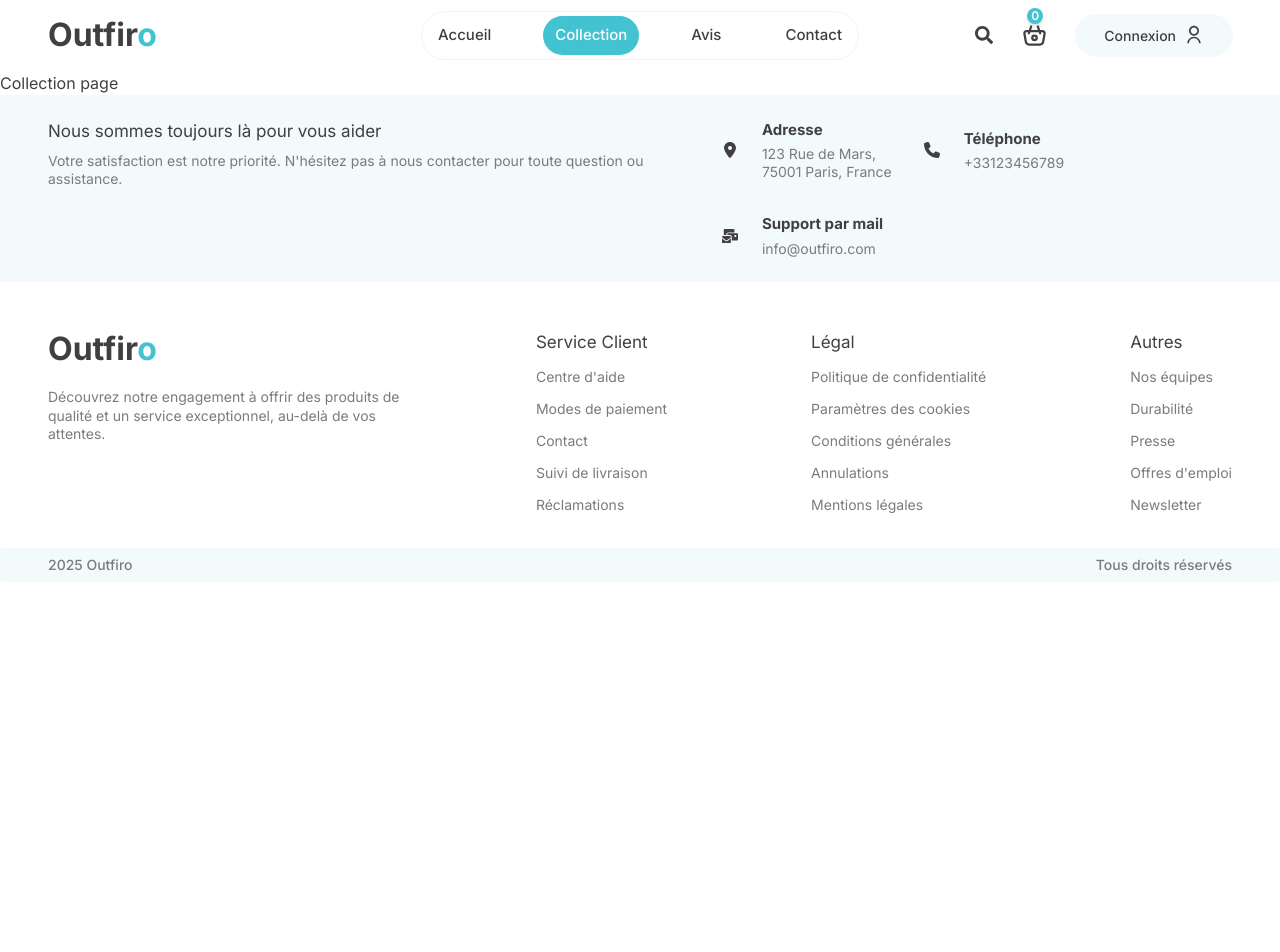
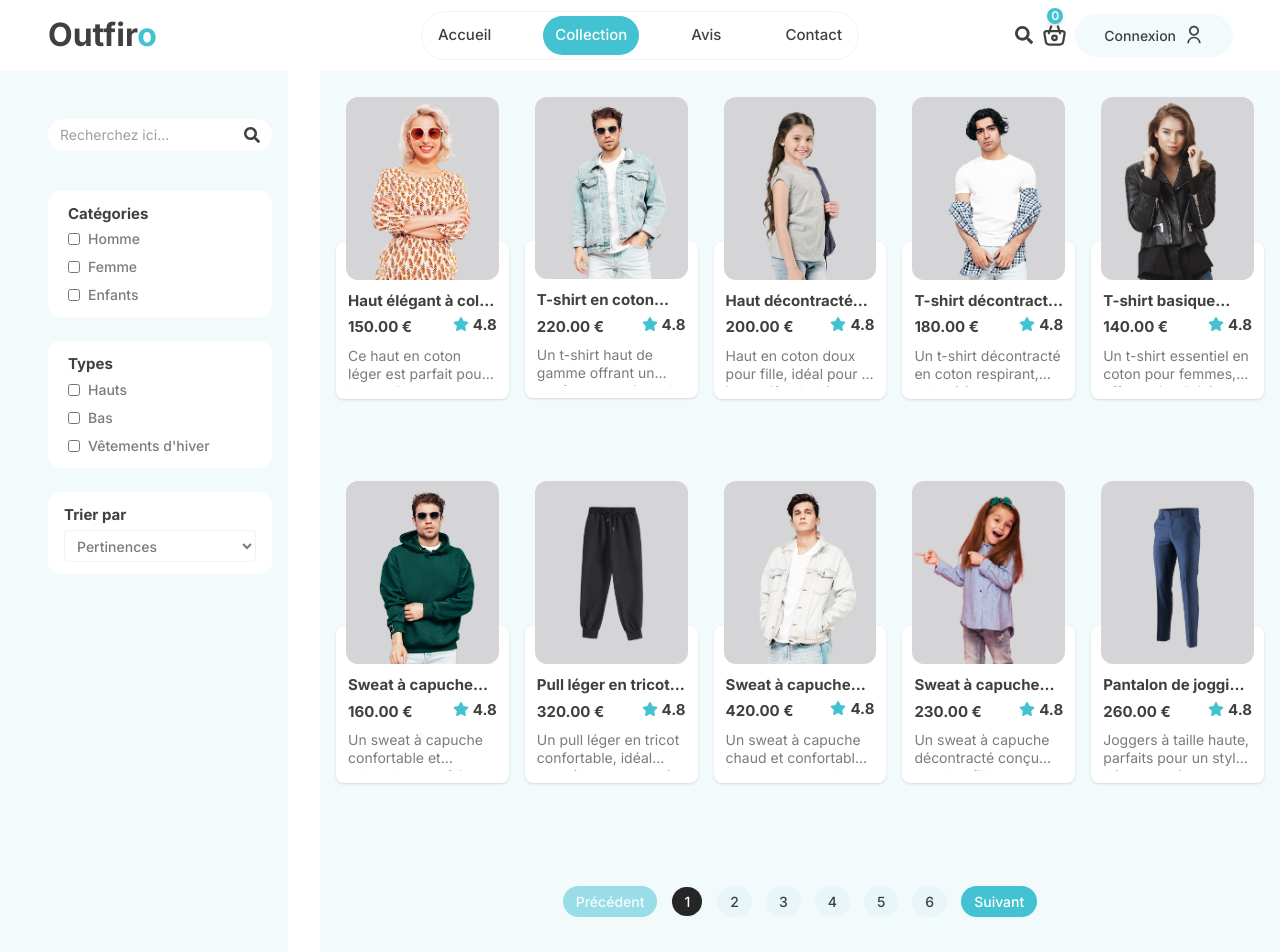
Before and after one commit to Magfoxx/E-commerce, a React (Vite) app in the folder frontend/: page /collection in a window 1280 px wide. Shown: the top 952 px of the page. Before the commit the page ends 800 px from the top, so only its background shows below. Built offline with nearby package versions, Linux system fonts and the light colour scheme.

Commit message:
Ajout de la page Collection, du composant ShopContext + ShowSearch et ajout des fonctionnalités de recherche par filtre.

```diff
--- a/frontend/src/App.jsx
+++ b/frontend/src/App.jsx
@@ -17,7 +17,7 @@ const App = () => {
         <Route path="/product/:productId" element={<Product />} />
         <Route path="/testimonials" element={<Testimonials />} />
       </Routes>
-      <Footer />
+      {/* <Footer /> */}
     </main>
   );
 };
--- a/frontend/src/assets/data.js
+++ b/frontend/src/assets/data.js
@@ -127,11 +127,11 @@ export const products = [
     },
     {
         _id: "6",
-        name: "T-shirt graphique pour enfants",
-        description: "T-shirt graphique amusant et coloré, parfait pour jouer en extérieur et partir à l'aventure.",
+        name: "Sweat à capuche classique pour hommes",
+        description: "Un sweat à capuche confortable et polyvalent, parfait pour un style décontracté. Fabriqué avec un tissu doux et respirant.",
         price: 160,
         image: [img6],
-        category: "Enfants",
+        category: "Homme",
         subCategory: "Vêtements d'hiver",
         sizes: ["XS", "S", "M"],
         date: 1716623345448,
--- a/frontend/src/components/Header.jsx
+++ b/frontend/src/components/Header.jsx
@@ -1,14 +1,16 @@
-import React, { useState } from "react";
+import React, { useState, useContext } from "react";
 import { Link } from "react-router-dom";
 import Navbar from "./Navbar";
 import { FaBarsStaggered, FaRegCircleUser } from "react-icons/fa6";
 import { FaSearch } from "react-icons/fa";
 import { TbBasket, TbUserCircle } from "react-icons/tb";
 import { RiUserLine } from "react-icons/ri";
+import { ShopContext } from "../context/ShopContext";
 
 const Header = () => {
-  const [token, setToken] = useState("");
+  const {token} = useContext(ShopContext)
   const [menuOpened, setMenuOpened] = useState(false);
+
   const toggleMenu = () => setMenuOpened((prev) => !prev);
 
   return (
@@ -33,7 +35,7 @@ const Header = () => {
         </div>
 
         {/* Boutton coté droit */}
-        <div className="flex-1 flex items-center justify-end gap-x-7 xs:gap-x-8">
+        <div className="flex-1 flex items-center justify-end gap-x-2 xs:gap-x-8">
           {/* menu toggle */}
           <FaBarsStaggered
             onClick={toggleMenu}
--- a/frontend/src/components/Item.jsx
+++ b/frontend/src/components/Item.jsx
@@ -5,7 +5,7 @@ const Item = ({ product }) => {
   return (
     <div className="bottom-12 relative">
       {/* Image */}
-      <Link className="flexCenter relative top-12 overflow-hidden pb-3 rounded-t-2xl">
+      <Link to={`/product/${product._id}`} className="flexCenter relative top-12 overflow-hidden m-2.5 rounded-xl">
         <img src={product.image[0]} alt={product.name} />
       </Link>
       {/* Info */}
@@ -15,10 +15,10 @@ const Item = ({ product }) => {
           <h5 className="h5 pr-2">{product.price}.00 €</h5>
           <div className="flex items-baseline gap-x-1">
             <FaStar className="text-secondary" />
-            <h5 className="h5 relative bottom-0">4.8</h5>
+            <h5 className="h5 relative bottom-0.5">4.8</h5>
           </div>
         </div>
-        <p className="line-clamp-2 py-0.5">{product.description}</p>
+        <p className="line-clamp-2 py-1">{product.description}</p>
       </div>
     </div>
   );
--- /dev/null
+++ b/frontend/src/components/ShowSearch.jsx
@@ -0,0 +1,39 @@
+import { useContext, useEffect, useState } from "react";
+import { ShopContext } from "../context/ShopContext";
+import { useLocation } from "react-router-dom";
+import { FaSearch } from "react-icons/fa";
+
+const ShowSearch = () => {
+  const { search, setSearch, showSearch } = useContext(ShopContext);
+  const [visible, setVisible] = useState(false);
+  const location = useLocation();
+
+  useEffect(() => {
+    if (location.pathname.includes("collection")) {
+      setVisible(true);
+    } else {
+      setVisible(false);
+    }
+  }, [location]);
+
+  return showSearch && visible ? (
+    <div className="py-4 bp-7">
+      <div className="text-center">
+        <div className="inline-flex items-center justify-center px-3 py-1.5 rounded-full bg-white overflow-hidden w-full">
+          <input
+            type="text"
+            value={search}
+            onChange={(e) => setSearch(e.target.value)}
+            placeholder="Recherchez ici..."
+            className="border-none outline-none w-full bg-white text-sm"
+          />
+          <div className="bg-white text-center">
+            <FaSearch className="cursor-pointer"/>
+          </div>
+        </div>
+      </div>
+    </div>
+  ) : null;
+};
+
+export default ShowSearch;
--- a/frontend/src/context/ShopContext.jsx
+++ b/frontend/src/context/ShopContext.jsx
@@ -1,15 +1,21 @@
+// Ce fichier sert à créer et gérer un contexte global pour mon application, en particulier pour un site e-commerce. Il utilise la Context API de React pour permettre à différentes parties de l’application d’accéder à des valeurs globales sans avoir à passer ces données manuellement via les props.
+
 import { createContext, useState } from "react";
 import { useNavigate } from "react-router-dom";
 import { products } from "../assets/data";
 
+// Cration du contexte Global
 export const ShopContext = createContext();
 
 const ShopContextProvider = (props) => {
   const currency = "€"; // Devise de la boutique
   const delivery_charges = 10; // Frais de livraison fixes.
   const navigate = useNavigate();
+  const [search, setSearch] = useState("")
+  const [showSearch, setShowSearch] = useState(true)
+  const [token, setToken] = useState("")
 
-  const value = { currency, delivery_charges, navigate, products };
+  const value = { currency, delivery_charges, navigate, products, token, setToken, search, setSearch, showSearch, setShowSearch };
 
   return (
     <ShopContext.Provider value={value}>
--- a/frontend/src/pages/Collection.jsx
+++ b/frontend/src/pages/Collection.jsx
@@ -1,9 +1,178 @@
-import react from "react";
+import { useContext, useEffect, useState } from "react";
+import ShowSearch from "../components/ShowSearch";
+import { ShopContext } from "../context/ShopContext";
+import Item from "../components/Item";
+import Footer from "../components/Footer";
 
 const Collection = () => {
+  const { products, search, showSearch } = useContext(ShopContext);
+  const [category, setCategory] = useState([]);
+  const [subCategory, setSubCategory] = useState([]);
+  const [sortType, setSortType] = useState("relevant");
+  const [filteredProducts, setFilteredProducts] = useState([]);
+  const [currentPage, setCurrentPage] = useState(1);
+  const itemsPerPage = 10;
+
+  const toggleFilter = (value, setState) => {
+    setState((prev) =>
+      prev.includes(value)
+        ? prev.filter((item) => item !== value)
+        : [...prev, value]
+    );
+  };
+
+  const applyFilter = () => {
+    let filtered = [...products];
+
+    if (search && showSearch) {
+      filtered = filtered.filter((product) =>
+        product.name.toLowerCase().includes(search.toLowerCase())
+      );
+    }
+
+    if (category.length) {
+      filtered = filtered.filter((product) =>
+        category.includes(product.category)
+      );
+    }
+
+    if (subCategory.length) {
+      filtered = filtered.filter((product) =>
+        subCategory.includes(product.subCategory)
+      );
+    }
+    return filtered;
+  };
+
+  const applySorting = (productsList) => {
+    switch (sortType) {
+      case "low":
+        return productsList.sort((a, b) => a.price - b.price);
+      case "hight":
+        return productsList.sort((a, b) => b.price - a.price);
+      default:
+        return productsList;
+    }
+  };
+
+  useEffect(() => {
+    let filtered = applyFilter();
+    let sorted = applySorting(filtered);
+    setFilteredProducts(sorted);
+    setCurrentPage(1); // réinitialise à la première page quand les filtres changent
+  }, [category, subCategory, sortType, products, search, showSearch]);
+
+  const getPaginatedProducts = () => {
+    const startIndex = (currentPage - 1) * itemsPerPage;
+    const endIndex = startIndex + itemsPerPage;
+    return filteredProducts.slice(startIndex, endIndex);
+  };
+
+  const totalPages = Math.ceil(filteredProducts.length / itemsPerPage);
+
   return (
-    <div>Collection page</div>
-  )
-}
+    <div className="max-padd-container !px-0">
+      <div className="flex flex-col sm:flex-row gap-8 mb-16">
+        {/* Option de filtre  */}
+        <div className="min-w-72 bg-primary p-4 pt-8 pl-6 lg:pl-12 rounded-r-xs">
+          <ShowSearch />
+          <div className="pl-5 py-3 mt-6 bg-white rounded-xl">
+            <h5 className="h5 mb-4">Catégories</h5>
+            <div className="flex flex-col gap-2 text-sm font-light">
+              {["Homme", "Femme", "Enfants"].map((cat) => (
+                <label key={cat} className="flex gap-2 medium-14 text-gray-30">
+                  <input
+                    onChange={(e) => toggleFilter(e.target.value, setCategory)}
+                    type="checkbox"
+                    value={cat}
+                    className="w-3"
+                  />
+                  {cat}
+                </label>
+              ))}
+            </div>
+          </div>
+          <div className="pl-5 py-3 mt-6 bg-white rounded-xl">
+            <h5 className="h5 mb-4">Types</h5>
+            <div className="flex flex-col gap-2 text-sm font-light">
+              {["Hauts", "Bas", "Vêtements d'hiver"].map((subCat) => (
+                <label
+                  key={subCat}
+                  className="flex gap-2 medium-14 text-gray-30"
+                >
+                  <input
+                    onChange={(e) =>
+                      toggleFilter(e.target.value, setSubCategory)
+                    }
+                    type="checkbox"
+                    value={subCat}
+                    className="w-3"
+                  />
+                  {subCat}
+                </label>
+              ))}
+            </div>
+          </div>
+          <div className="px-4 py-3 mt-6 bg-white rounded-xl">
+            <h5 className="h5 mb-4">Trier par</h5>
+            <select
+              onChange={(e) => setSortType(e.target.value)}
+              className="border border-slate-900/5 ontline-none text-gray-30 medium-14 h-8 w-full rounded px-2"
+            >
+              <option value="relevant">Pertinences</option>
+              <option value="low">Prix croissant</option>
+              <option value="hight">Prix décroissant</option>
+            </select>
+          </div>
+        </div>
+        {/* Coté droit */}
+        <div className="bg-primary p-4 rounded-1-xl">
+          <div className="grid grid-cols-1 md:grid-cols-2 lg:grid-cols-4 xl:grid-cols-5 gap-4 gap-y-6">
+            {getPaginatedProducts().length > 0 ? (
+              getPaginatedProducts().map((product) => (
+                <Item product={product} />
+              ))
+            ) : (
+              <p>Aucun produit trouvé pour les filtres sélectionnés.</p>
+            )}
+          </div>
+          {/* Pagination */}
+          <div className="flexCenter flex-wrap gap-4 mt-14 mb-10">
+            <button
+              disabled={currentPage === 1}
+              onClick={() => setCurrentPage((prev) => prev - 1)}
+              className={`${
+                currentPage === 1 && "opacity-50 cursor-not-allowed"
+              } btn-secondary !py-1 !px-3`}
+            >
+              Précédent
+            </button>
+            {Array.from({ length: totalPages }, (_, index) => (
+              <button
+                key={index + 1}
+                onClick={() => setCurrentPage(index + 1)}
+                className={`${
+                  currentPage === index + 1 && "!bg-tertiary text-white"
+                } btn-light !py-1 !px-3`}
+              >
+                {index + 1}
+              </button>
+            ))}
+            <button
+              disabled={currentPage === totalPages}
+              onClick={() => setCurrentPage((prev) => prev + 1)}
+              className={`${
+                currentPage === totalPages && "opacity-50 cursor-not-allowed"
+              } btn-secondary !py-1 !px-3`}
+            >
+              Suivant
+            </button>
+          </div>
+        </div>
+      </div>
+      <Footer />
+    </div>
+  );
+};
 
 export default Collection;
--- a/frontend/src/pages/Home.jsx
+++ b/frontend/src/pages/Home.jsx
@@ -4,6 +4,7 @@ import NewArrivals from "../components/NewArrivals";
 import Banner from "../components/Banner";
 import PopularProducts from "../components/PopularProducts";
 import Blog from "../components/Blog";
+import Footer from "../components/Footer";
 
 const Home = () => {
   return (
@@ -14,6 +15,7 @@ const Home = () => {
       <Banner />
       <PopularProducts />
       <Blog />
+      <Footer />
     </>
   );
 };
```
Also changed, not shown: 1 other file (tests, documents, lock files or other folders).
